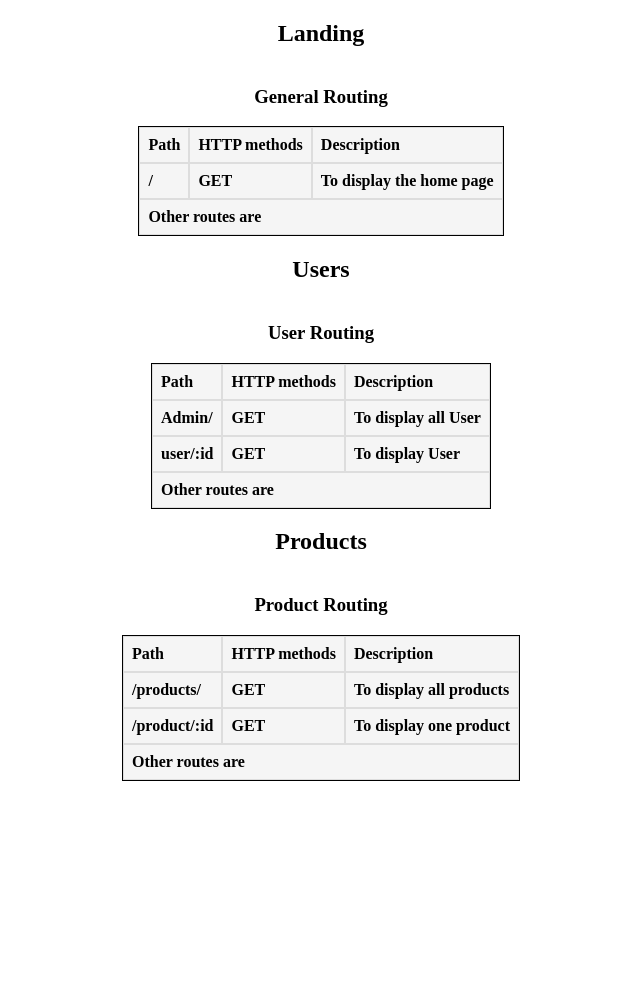
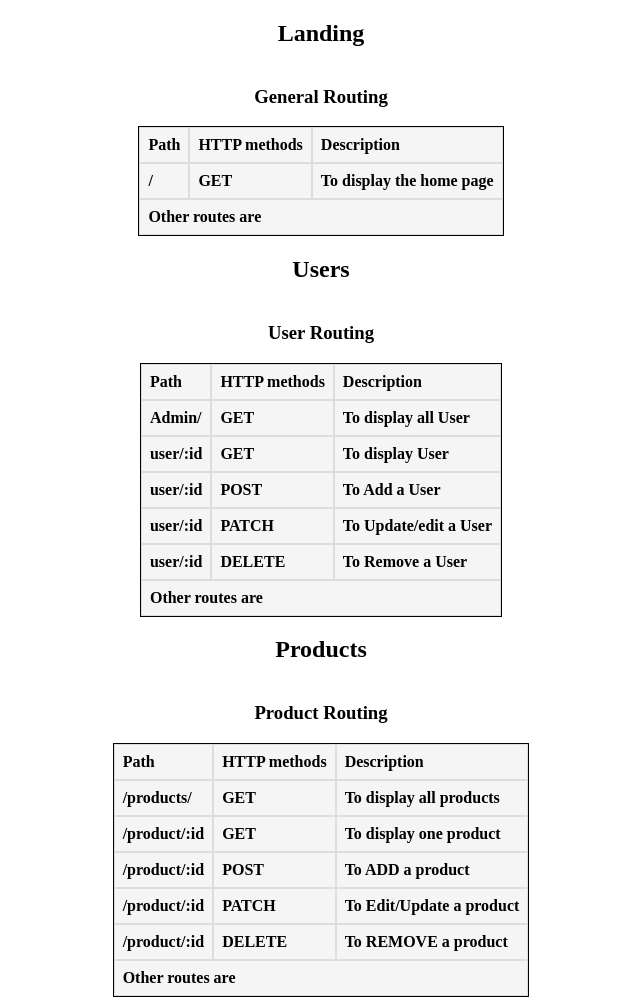
Before and after one commit to Maza455/lifeChoicesApp, a website: page static/index.html in a window 1280 px wide. Shown: the whole page, without its empty margins (319-959 px from the left). Before the commit the page ends 800 px from the top, so only its background shows below. Drawn offline with Linux system fonts and the light colour scheme.

Commit message:
Adding all the http methods

```diff
--- a/static/index.html
+++ b/static/index.html
@@ -59,6 +59,27 @@
                 <td>GET</td>
                 <td>To display User</td>
             </tr>
+        </tbody>
+        <tbody>
+            <tr>
+                <td>user/:id</td>
+                <td>POST</td>
+                <td>To Add a User</td>
+            </tr>
+        </tbody>
+        <tbody>
+            <tr>
+                <td>user/:id</td>
+                <td>PATCH</td>
+                <td>To Update/edit a User</td>
+            </tr>
+        </tbody>
+        <tbody>
+            <tr>
+                <td>user/:id</td>
+                <td>DELETE</td>
+                <td>To Remove a User</td>
+            </tr>
             <tr>
                 <td colspan="3">Other routes are </td>
             </tr>
@@ -92,10 +113,32 @@
                 <td>GET</td>
                 <td>To display one product</td>
             </tr>
+        </tbody>
+        <tbody>
+            <tr>
+                <td>/product/:id</td>
+                <td>POST</td>
+                <td>To ADD a product</td>
+            </tr>
+        </tbody>
+        <tbody>
+            <tr>
+                <td>/product/:id</td>
+                <td>PATCH</td>
+                <td>To Edit/Update a product</td>
+            </tr>
+        </tbody>
+        <tbody>
+            <tr>
+                <td>/product/:id</td>
+                <td>DELETE</td>
+                <td>To REMOVE a product</td>
+            </tr>
             <tr>
                 <td colspan="3">Other routes are </td>
             </tr>
         </tbody>
+
     </table>
     </section>
 
```
